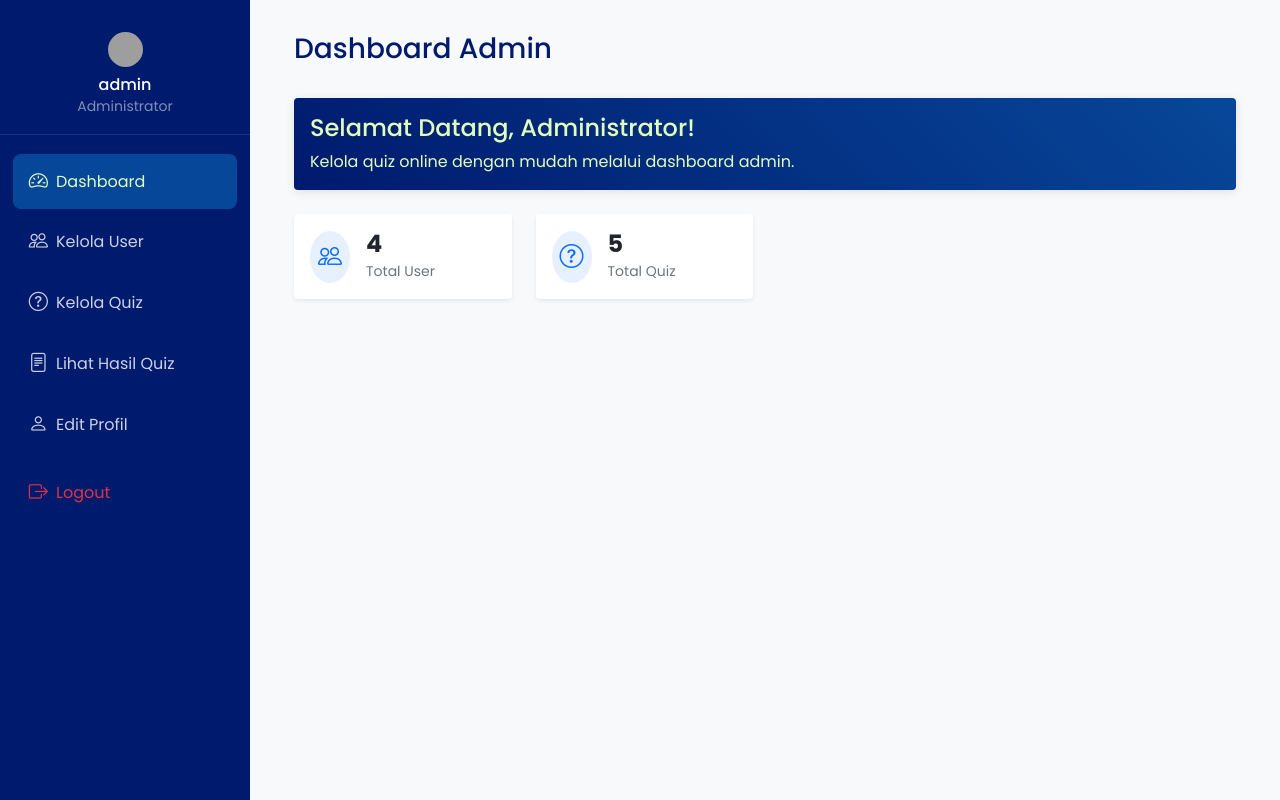
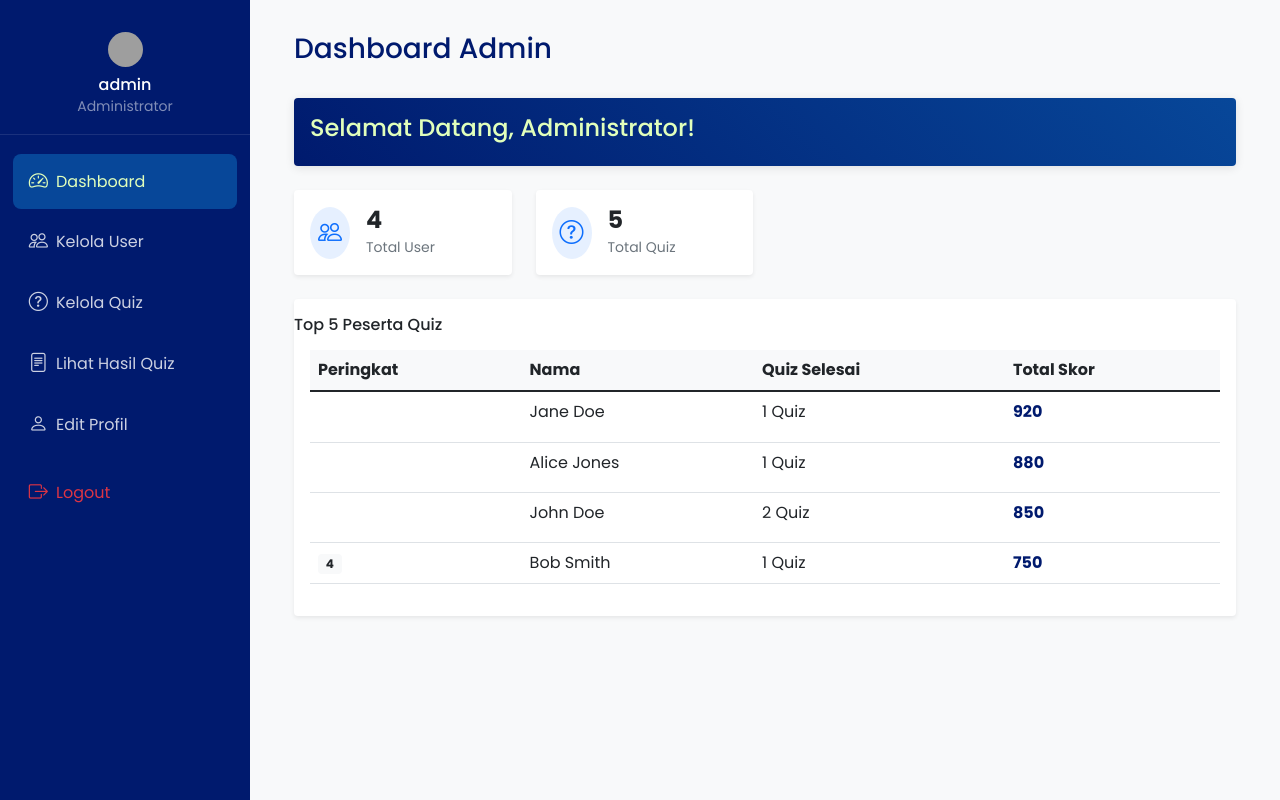
Before and after one commit to deliasaniark/quiz-online-php, a PHP site: page /admin/dashboard.php in a window 1280 px wide. Run offline with PHP 8.4, Linux system fonts and the light colour scheme; a user stored in the database is signed in; data comes from the database, SQL or seed files in the repository; some libraries are stand-ins or nearby versions; grey boxes are pictures that could not be loaded.

Commit message:
Enhance dashboard.php with leaderboard feature: add a new section displaying the top 5 quiz participants, including their rankings, names, completed quizzes, and total scores. Clean up HTML structure by removing unnecessary elements and ensuring proper formatting.

```diff
--- a/admin/dashboard.php
+++ b/admin/dashboard.php
@@ -24,6 +24,7 @@
 
 <!DOCTYPE html>
 <html>
+
 <head>
     <title>Dashboard Admin - Quiz Online</title>
     <link href="https://fonts.googleapis.com/css2?family=Poppins:wght@300;400;500;600;700&display=swap" rel="stylesheet">
@@ -32,6 +33,7 @@
     <link href="/assets/css/style.css" rel="stylesheet">
     <link href="/assets/css/sidebar.css" rel="stylesheet">
 </head>
+
 <body class="bg-light">
     <?php include 'components/sidebar.php'; ?>
 
@@ -47,7 +49,6 @@
             <div class="card welcome-card mb-4">
                 <div class="card-body">
                     <h4>Selamat Datang, <?php echo $user['full_name'] ?? $user['username']; ?>!</h4>
-                    <p class="mb-0">Kelola quiz online dengan mudah melalui dashboard admin.</p>
                 </div>
             </div>
 
@@ -79,6 +80,69 @@
                     </div>
                 </div>
             </div>
+
+            <!-- Leaderboard Section -->
+            <div class="row">
+                <div class="col-md-12 mb-4">
+                    <div class="card shadow-sm">
+                        <h6 class="mb-0 mt-3">Top 5 Peserta Quiz</h6>
+                        <div class="card-body">
+                            <div class="table-responsive">
+                                <table class="table table-hover">
+                                    <thead class="bg-light">
+                                        <tr>
+                                            <th>Peringkat</th>
+                                            <th>Nama</th>
+                                            <th>Quiz Selesai</th>
+                                            <th>Total Skor</th>
+                                        </tr>
+                                    </thead>
+                                    <tbody>
+                                        <?php
+                                        $query = "SELECT u.username, u.full_name,
+                                                 COUNT(DISTINCT qr.quiz_id) as completed_quiz,
+                                                 u.total_score
+                                                 FROM users u
+                                                 JOIN quiz_results qr ON u.id = qr.user_id
+                                                 WHERE u.role != 'admin' AND qr.is_completed = 1
+                                                 GROUP BY u.id
+                                                 ORDER BY u.total_score DESC, completed_quiz DESC
+                                                 LIMIT 5";
+                                        $top_users = mysqli_query($conn, $query);
+                                        $rank = 1;
+                                        while ($row = mysqli_fetch_assoc($top_users)) {
+                                            echo "<tr>";
+                                            // Badge untuk 3 peringkat teratas
+                                            echo "<td>";
+                                            switch ($rank) {
+                                                case 1:
+                                                    echo "<span class='badge' style='font-size: 1.2em; background-color: var(--gold);' title='Juara 1'><i class='bi bi-trophy-fill'></i></span>";
+                                                    break;
+                                                case 2:
+                                                    echo "<span class='badge' style='font-size: 1.2em; background-color: var(--silver);' title='Juara 2'><i class='bi bi-award'></i></span>";
+                                                    break;
+                                                case 3:
+                                                    echo "<span class='badge' style='font-size: 1.2em; background-color: var(--bronze);' title='Juara 3'><i class='bi bi-award'></i></span>";
+                                                    break;
+                                                default:
+                                                    echo "<span class='badge bg-light text-dark'>" . $rank . "</span>";
+                                            }
+                                            echo "</td>";
+                                            echo "<td>" . htmlspecialchars($row['full_name'] ?? $row['username']) . "</td>";
+                                            echo "<td>" . $row['completed_quiz'] . " Quiz</td>";
+                                            echo "<td><span class='fw-bold text-primary-dark'>" .
+                                                number_format($row['total_score']) . "</span></td>";
+                                            $rank++;
+                                            echo "</tr>";
+                                        }
+                                        ?>
+                                    </tbody>
+                                </table>
+                            </div>
+                        </div>
+                    </div>
+                </div>
+            </div>
         </div>
     </div>
 
@@ -90,7 +154,8 @@
     </script>
 
     <?php
-    function getProfilePhotoUrl($user) {
+    function getProfilePhotoUrl($user)
+    {
         if ($user['profile_photo'] && file_exists('../assets/img/profile/' . $user['profile_photo'])) {
             return '/assets/img/profile/' . $user['profile_photo'];
         }
@@ -98,4 +163,5 @@
     }
     ?>
 </body>
+
 </html>
```
